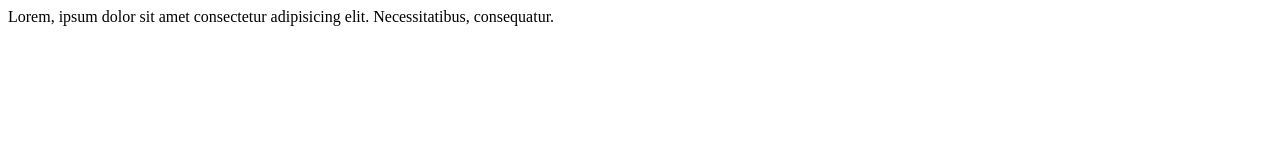
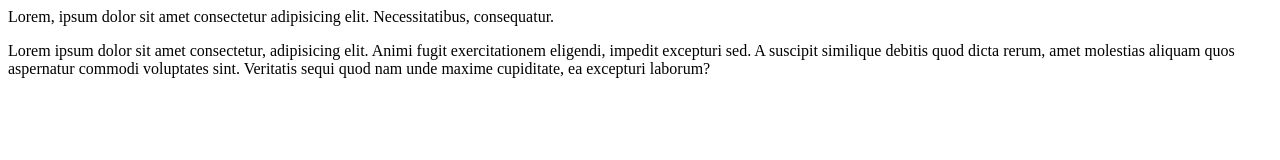
Before and after one commit to imhimansh4u/git-learning, a plain HTML site: page index.html in a window 1280 px wide. Drawn offline with Linux system fonts and the light colour scheme.

Commit message:
paragraph is added

```diff
--- a/index.html
+++ b/index.html
@@ -7,5 +7,6 @@
 </head>
 <body>
     <div>Lorem, ipsum dolor sit amet consectetur adipisicing elit. Necessitatibus, consequatur.</div>
+    <p>Lorem ipsum dolor sit amet consectetur, adipisicing elit. Animi fugit exercitationem eligendi, impedit excepturi sed. A suscipit similique debitis quod dicta rerum, amet molestias aliquam quos aspernatur commodi voluptates sint. Veritatis sequi quod nam unde maxime cupiditate, ea excepturi laborum?</p>
 </body>
 </html>
```
